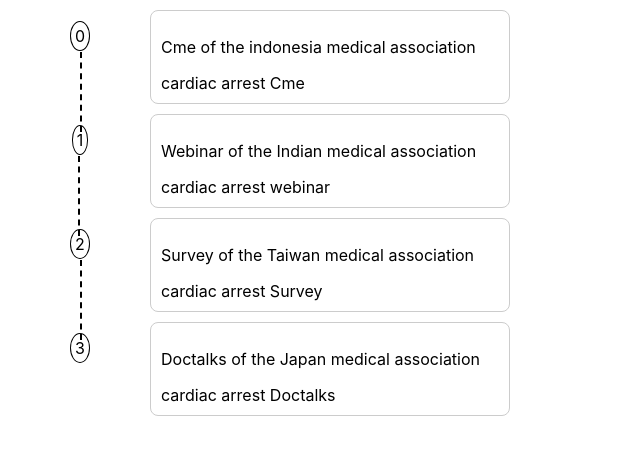
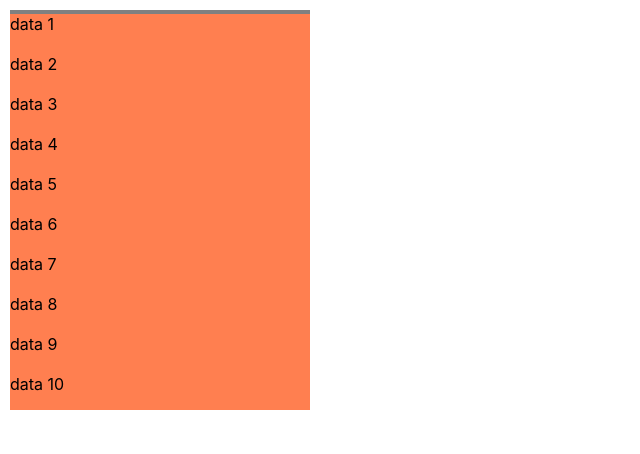
Before and after one commit to ayush1207/workLog, a React (Create React App) app: page / in a window 1280 px wide. Shown: the top 454 px of the page, without its empty margins (0-640 px from the left). Built offline with nearby package versions, Linux system fonts and the light colour scheme.

Commit message:
feat : implemented virtual scroll

```diff
--- a/src/App.jsx
+++ b/src/App.jsx
@@ -13,7 +13,9 @@ import './App.css';
 
 // import Posts from './component/Pagination/Posts';
 
-import StepperParent from './component/Stepper/StepperParent';
+// import StepperParent from './component/Stepper/StepperParent';
+
+import VirtualScroll from './component/VirtualScroll/VirtualScroll';
 
 function App() {
   return (
@@ -36,7 +38,9 @@ function App() {
 
       {/* <DummyAccordioan></DummyAccordioan>*/}
 
-      <StepperParent></StepperParent>
+      {/* <StepperParent></StepperParent> */}
+
+      <VirtualScroll></VirtualScroll>
     </div>
   );
 }
--- /dev/null
+++ b/src/component/VirtualScroll/VirtualScroll.css
@@ -0,0 +1,3 @@
+.virtualScrollContainer{
+    margin: 10px;
+}
--- /dev/null
+++ b/src/component/VirtualScroll/VirtualScroll.jsx
@@ -0,0 +1,17 @@
+import './VirtualScroll.css';
+import VirtualScrollChild from './VirtualScrollChild';
+
+export default function VirtualScroll() {
+    const listData = Array.from({length : 1000000}, (_,index)=> index+1);
+    return (
+        <div>
+            <VirtualScrollChild
+                listData={listData}
+                parentHeight={400}
+                childHeight={40}
+                width={300}
+            >
+            </VirtualScrollChild>
+        </div>
+    );
+}
--- /dev/null
+++ b/src/component/VirtualScroll/VirtualScrollChild.jsx
@@ -0,0 +1,38 @@
+import { useState } from "react";
+
+export default function VirtualScrollChild({ listData, parentHeight, childHeight, width }) {
+    const [index, setIndex] = useState([0, Math.floor(parentHeight / childHeight)]);
+    const list = listData.slice(index[0], index[1] + 1);
+    console.log(listData)
+
+    function handleScroll(e){
+        const {scrollTop} = e.target;
+        const newStartIndex = Math.floor(scrollTop/childHeight);
+        const newEndIndex = newStartIndex +Math.floor(parentHeight/childHeight)
+        setIndex([newStartIndex,newEndIndex]);
+    }
+    return (
+        <div onScroll={handleScroll} className="virtualScrollContainer" style={{ width, height: parentHeight, background: 'grey', overflow: 'auto' }}>
+            <div style={{height:(listData.length*childHeight),overflow:'auto',
+                position : 'relative'
+            }}>
+                {
+                    list.map((data, idx) => {
+                        return (
+                            <div
+                                style={{
+                                height: childHeight,
+                                background: 'coral',
+                                marginBlock: '4px' ,
+                                position : 'absolute',
+                                top : (index[0] + idx)*childHeight,
+                                width : '100%'
+                            }}
+                            >data {data}</div>
+                        )
+                    })
+                }
+            </div>
+        </div>
+    )
+}
```
